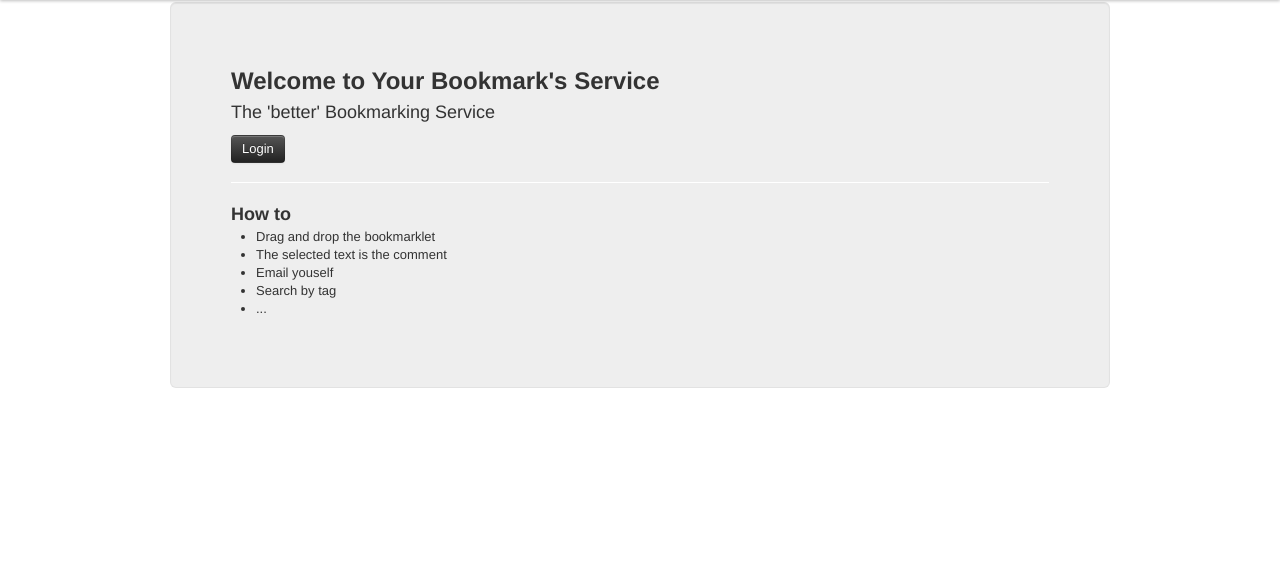
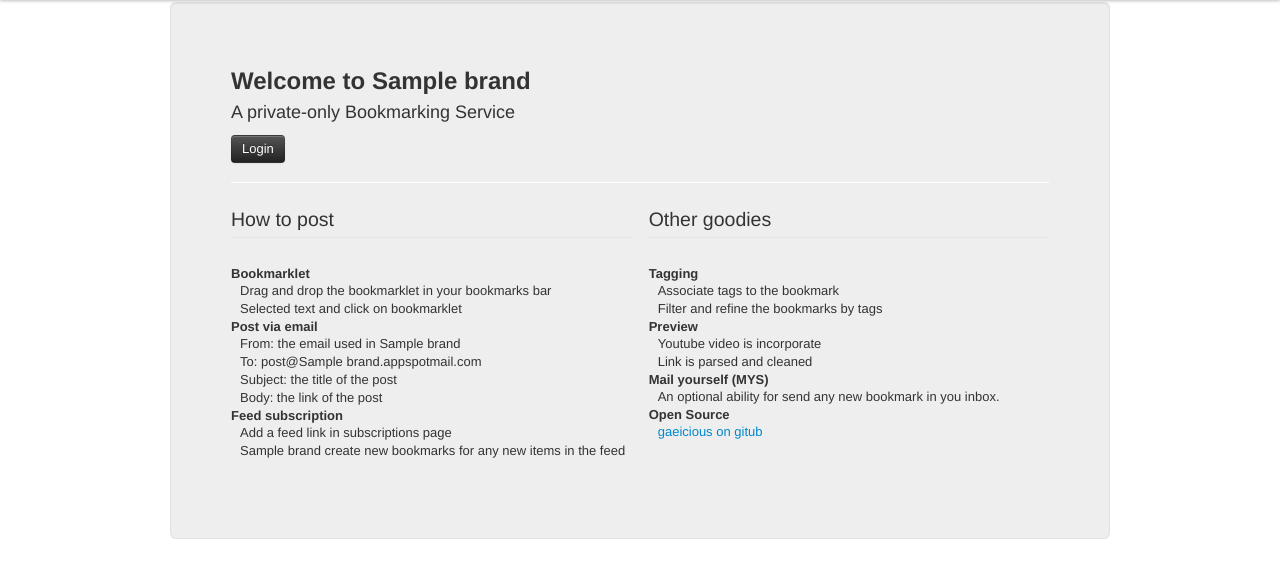
Before and after one commit to antiface/gae.icio.us, a Python web app: template templates/hero.html in a window 1280 px wide. Shown: the part 43-621 px from the top of the page. Run offline with Jinja, Linux system fonts and the light colour scheme; the template is opened without the code that fills it: most values are stand-ins (such as "Sample title", 1, 10 or a date in 2020).

```diff
--- a/app.yaml
+++ b/app.yaml
@@ -1,4 +1,4 @@
-application: gaeicious
+application: app-id
 version: 1
 runtime: python27
 api_version: 1
--- a/cron.yaml
+++ b/cron.yaml
@@ -1,4 +1,4 @@
 cron:
 - description: check new posts
   url: /checkfeeds
-  schedule: every 120 minutes
+  schedule: every 90 minutes
--- a/handlers/models.py
+++ b/handlers/models.py
@@ -21,7 +21,6 @@ class Feeds(ndb.Model):
   blog = ndb.StringProperty()#feed.title
   root = ndb.StringProperty()#feed.link
 
-  original = ndb.StringProperty()#link
   url = ndb.StringProperty()#link
   title = ndb.StringProperty()#title
   comment = ndb.TextProperty()#description
@@ -69,7 +68,7 @@ class Bookmarks(ndb.Model):
     return all_user_tags
 
   def preview(self):
-    url_data = urlparse.urlparse(self.url)
+    url_data = urlparse.urlparse(self.original)
     query = urlparse.parse_qs(url_data.query)
     try:
       video = query["v"][0]
--- a/templates/bookmark.html
+++ b/templates/bookmark.html
@@ -42,7 +42,7 @@
     <div class="btn-toolbar">
     {% for tag in bm.tags %}
       <div class="btn-group">
-        <a class="btn btn-mini" href="/search?tag={{ tag.get().name }}"><i class="icon-tag"></i> {{ tag.get().name }}</a>
+        <a class="btn btn-mini" href="/filter?tag={{ tag.get().name }}"><i class="icon-tag"></i> {{ tag.get().name }}</a>
         <a class="btn btn-mini" href="/removetag?bm={{ bm.key.id() }}&tag={{ tag.id() }}"><i class="icon-remove"></i></a>
       </div>
       {% endfor %}
--- a/templates/hero.html
+++ b/templates/hero.html
@@ -4,21 +4,42 @@
 <div class="container">
   <div class="hero-unit well">
     <div class="row-fluid">
-      <h2>Welcome to Your Bookmark's Service</h2>
-      <p>The 'better' Bookmarking Service</p>
+      <h2>Welcome to {{brand}}</h2>
+      <p>A private-only Bookmarking Service</p>
       <a class="btn btn-inverse" href="{{ url }}"> Login </a>
       <hr>
     </div>
     <div class="row-fluid">
-      <div class="">
-        <h3>How to</h3>
-          <ul>
-            <li>Drag and drop the bookmarklet</li>
-            <li>The selected text is the comment</li>
-            <li>Email youself</li>
-            <li>Search by tag</li>
-            <li>...</li>
-          </ul>
+      <div class="span6">
+        <legend>How to post</legend>
+        <dl>
+          <dt>Bookmarklet</dt>
+            <dd>Drag and drop the bookmarklet in your bookmarks bar</dd>
+            <dd>Selected text and click on bookmarklet</dd>
+          <dt>Post via email</dt>
+            <dd>From:  the email used in {{brand}}</dd>
+            <dd>To:      post@{{brand}}.appspotmail.com</dd>
+            <dd>Subject: the title of the post</dd>
+            <dd>Body:    the link of the post</dd>
+          <dt>Feed subscription</dt>
+            <dd>Add a feed link in subscriptions page</dd>
+            <dd>{{brand}} create new bookmarks for any new items in the feed</dd>
+        </dl>
+      </div>
+      <div class="span6">
+        <legend>Other goodies</legend>
+        <dl>
+          <dt>Tagging</dt>
+            <dd>Associate tags to the bookmark</dd>
+            <dd>Filter and refine the bookmarks by tags</dd>
+          <dt>Preview</dt>
+            <dd>Youtube video is incorporate</dd>
+            <dd>Link is parsed and cleaned</dd>
+          <dt>Mail yourself (MYS) </dt>
+            <dd>An optional ability for send any new bookmark in you inbox.</dd>
+          <dt>Open Source</dt>
+            <dd><a href="https://github.com/presveva/gae.icio.us">gaeicious on gitub</a> </dd>
+        </dl>
       </div>
     </div>
   </div>
```
Also changed, not shown: handlers/core.py (+18 -21 lines), handlers/myutils.py (+11 -14 lines), home.py (+50 -50 lines), index.yaml (+7 -0 lines), templates/home.html (+3 -7 lines), readme.md.
